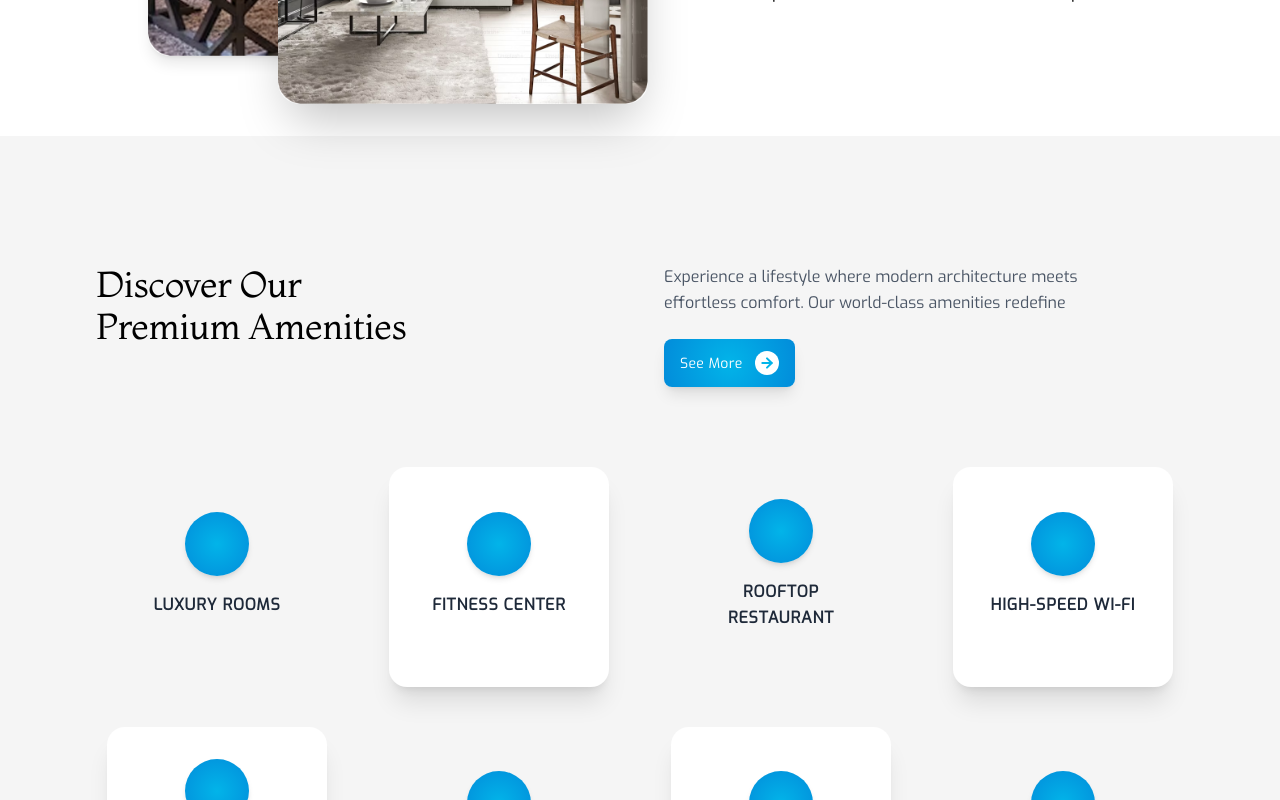
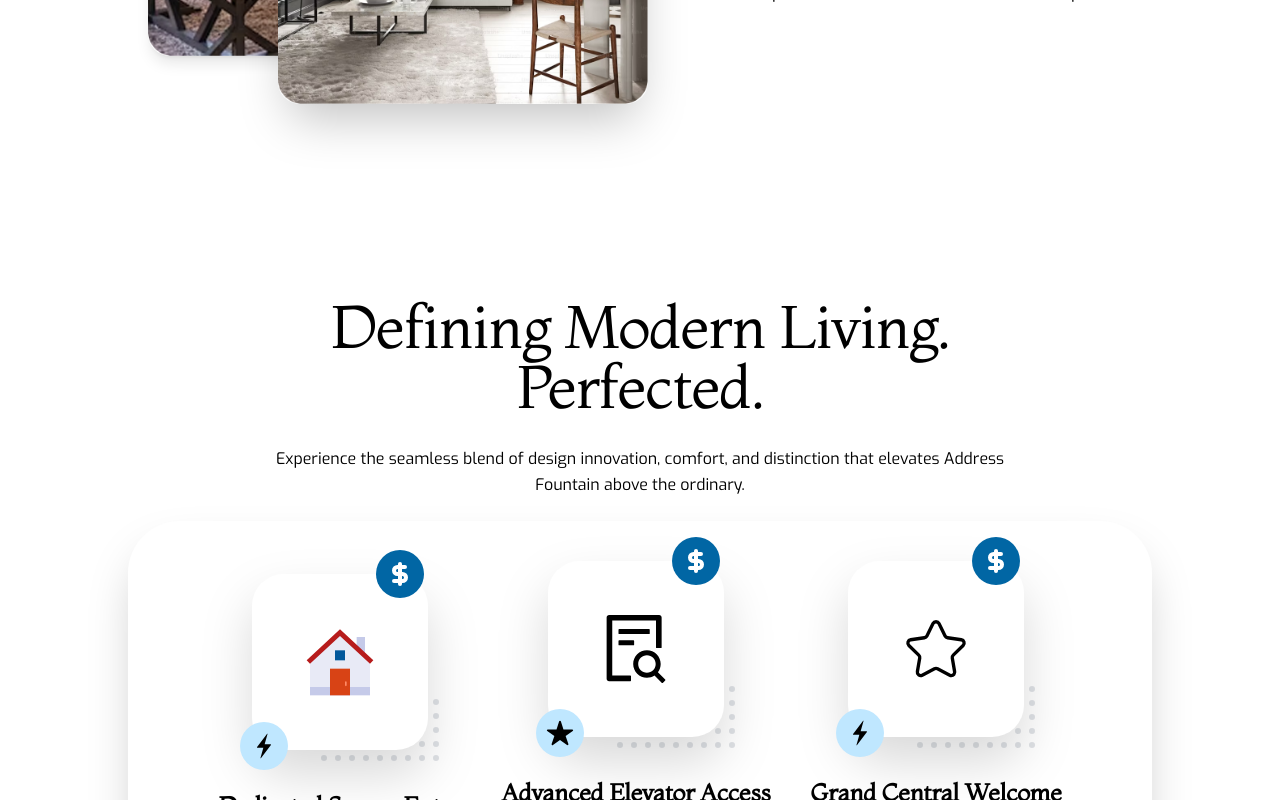
Before and after one commit to DevFawadKhan/address-fountain, a Next.js app: page / in a window 1280 px wide. Shown: the part 1960-2760 px from the top of the page. Built offline with nearby package versions, Linux system fonts and the light colour scheme.

Commit message:
homepagechanges

```diff
--- a/src/app/page.tsx
+++ b/src/app/page.tsx
@@ -3,6 +3,7 @@ import Sponsers from "@/components/sponsers/sponsers";
 import Hero from "@/components/hero/hero";
 import GuidingPrinciples from "@/components/guiding-principles/principles";
 import AmenitiesSection from "@/components/amanitiesSection/page";
+import Modern from "@/components/modernliving/Modern";
 // import About from "@/app/about/page"
 export default function Home() {
   return (
@@ -11,6 +12,7 @@ export default function Home() {
       {/* <About/> */}
       <Sponsers />
       <GuidingPrinciples />
+      <Modern />
       <AmenitiesSection />
     </>
   );
--- a/src/components/amanitiesSection/page.tsx
+++ b/src/components/amanitiesSection/page.tsx
@@ -16,7 +16,7 @@ const amenities = [
 
 const AmenitiesSection: React.FC = () => {
   return (
-    <section className="w-full bg-[#F5F5F5] py-16 xs:py-20 sm:py-24 md:py-28 lg:py-32">
+    <section className="w-full bg-[#F5F5F5] py-16 xs:py-20 sm:py-24 md:py-28 lg:py-32 mt-10 2xl:mt-44">
       <div className="w-full lg:w-[90%] 2xl:w-[75%] mx-auto px-4 xs:px-6 sm:px-8">
         {/* Header Section */}
         <div className="flex flex-col lg:flex-row lg:items-start lg:justify-between mb-12 xs:mb-14 sm:mb-16 md:mb-20 gap-6 lg:gap-12">
--- a/src/components/guiding-principles/principles.tsx
+++ b/src/components/guiding-principles/principles.tsx
@@ -68,7 +68,7 @@ const GuidingPrinciples: React.FC = () => {
                 </div>
 
                 <div>
-                  <h6 className="!font-bold tracking-wide text-black">
+                  <h6 className="font-bold! tracking-wide text-black">
                     {item.title}
                   </h6>
                   <p className="text-sm text-black mt-1">{item.description}</p>
--- a/src/components/modernliving/Modern.tsx
+++ b/src/components/modernliving/Modern.tsx
@@ -36,7 +36,7 @@ export const modernCardData: ModernCardProps[] = [
 function Modern() {
   return (
     <>
-      <section className="mt-40">
+      <section className=" lg:mt-40">
         <div className=" text-center space-y-4 ">
           <h1
             className="text-3xl! font-medium! text-black max-w-2xl m-auto lg:text-6xl!
```
